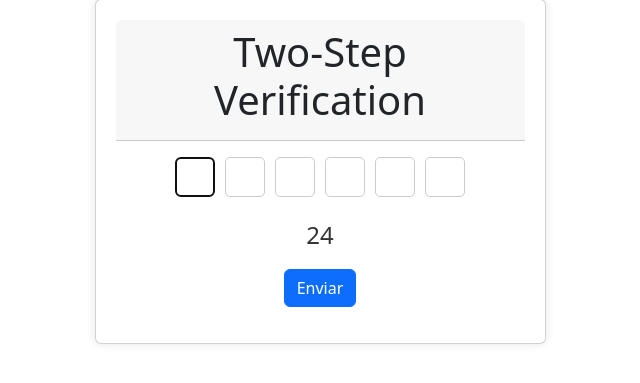
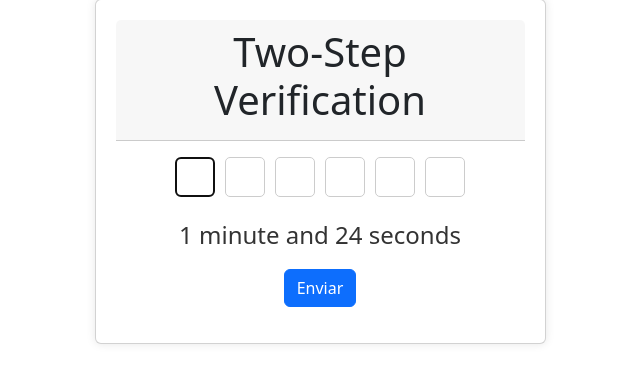
Before and after one commit to NiMouh/IdP_CRM, a Flask app: template project/backend/templates/otp.html in a window 1280 px wide. Shown: the part 229-612 px from the top of the page, without its empty margins (320-960 px from the left). Run offline with Flask 3, Linux system fonts and the light colour scheme; the template is opened without the code that fills it: most values are stand-ins (such as "Sample title", 1, 10 or a date in 2020); some libraries are stand-ins or nearby versions.

Commit message:
OTP fixed

```diff
--- a/project/backend/authorization_server.py
+++ b/project/backend/authorization_server.py
@@ -39,6 +39,8 @@ SENDER_PASSWORD = 'jfuaslvbkfjpiqxn'
 
 SUCCESS_LOG = 'INFO'
 ERROR_LOG = 'ERROR'
+
+TOTP_INTERVAL_SECONDS = 90
 
 # DATABASE STUFF #
 
@@ -210,14 +212,16 @@ def fetch_level_access(username : str) -> str:
 
     cursor.close()
 
-    return access_level
+    return access_level[0]
 
 def add_log(log_type : str, log_date : datetime, log_message : str, username : str, ip : str, access_level : str, segmentation : str) -> None:
+
+    if log_type not in [SUCCESS_LOG, ERROR_LOG] or not log_date or not log_message or not ip or not access_level or not segmentation:
+        raise ValueError("Invalid log parameters")
 
     log_date_str = log_date.strftime('%Y-%m-%d %H:%M:%S')
 
     conn = create_connection()
-    print("Connection created")
     cursor = conn.cursor()
 
     try:
@@ -257,7 +261,8 @@ def fetch_logs() -> list:
 
 # AUTHENTICATION STUFF #
 
-# challenge-response authentication
+# Challenge-Response #
+
 def generate_challenge() -> str:
     challenge = ''.join(random.choices(string.ascii_letters + string.digits, k=16))
     return challenge
@@ -346,7 +351,6 @@ def challenge_response_verified(username : str, question : str, user_response :
     else:
         return False
 
-
 @app.route('/challenge', methods=['GET', 'POST'])
 def challenge():
     if request.method == 'GET':
@@ -383,6 +387,7 @@ def challenge():
             remove_challenge(username)
             authorization_code = make_nonce()
             add_authorization_code(authorization_code, client_id_received, username)
+            add_log(SUCCESS_LOG, datetime.now(), 'Access granted', username, request.remote_addr, fetch_level_access(username), 'Authorization')
             return redirect(f'{request.form.get("redirect_uri")}?code={authorization_code}&state={request.form.get("state")}')
         else: # Generate a new challenge and ask the user to try again
             remove_challenge(username)
@@ -390,7 +395,7 @@ def challenge():
             save_challenge(username, new_challenge)
             return render_template('challenge.html', client_id=client_id_received, redirect_uri=request.form.get('redirect_uri'), state=request.form.get('state'), username=username, challenge=new_challenge, question=question, error_message='Invalid response')
 
-# TOTP #
+# Time-Based One-Time Password #
 
 @app.route('/2fa', methods=['GET', 'POST'])
 def two_factor_authentication():
@@ -412,20 +417,19 @@ def two_factor_authentication():
         if not otp or len(otp) != 6:
             return render_template('otp.html', client_id=client_id_received, redirect_uri=request.form.get('redirect_uri'), state=request.form.get('state'), username=username, error_message='Incomplete code')
 
+        if not username:
+            return render_template('error.html', error_message='Invalid request'), STATUS_CODE['BAD_REQUEST']
+
         if client_id_received not in CLIENTS:
             return render_template('error.html', error_message='Invalid client credentials'), STATUS_CODE['UNAUTHORIZED']
 
-        USERS = fetch_users()
-        seed = USERS[username]['salt']
-        seed_base32 = base64.b32encode(seed.encode()).decode('utf-8').rstrip('=')
-        totp = TOTP(seed_base32)
-
-        if not totp.verify(otp):
+        if otp_verified(username, otp):
+            authorization_code = make_nonce()
+            add_authorization_code(authorization_code, client_id_received, username)
+            add_log(SUCCESS_LOG, datetime.now(), 'Access granted', username, request.remote_addr, fetch_level_access(username), 'Authorization')
+            return redirect(f'{request.form.get("redirect_uri")}?code={authorization_code}&state={request.form.get("state")}')
+        else:
             return render_template('otp.html', client_id=client_id_received, redirect_uri=request.form.get('redirect_uri'), state=request.form.get('state'), username=username, error_message='Invalid code')
-
-        authorization_code = make_nonce()
-        add_authorization_code(authorization_code, client_id_received, username)
-        return redirect(f'{request.form.get("redirect_uri")}?code={authorization_code}&state={request.form.get("state")}')
 
 @app.route('/resend_otp/<string:username>', methods=['POST'])
 def resend_otp(username: str):
@@ -439,6 +443,14 @@ def resend_otp(username: str):
     generate_otp(seed_base32, email_address)
     return redirect('/2fa')
 
+def otp_verified(username : str, otp : str) -> bool:
+    USERS = fetch_users()
+    seed = USERS[username]['salt']
+    seed_base32 = base64.b32encode(seed.encode()).decode('utf-8').rstrip('=')
+    totp = TOTP(seed_base32, interval=TOTP_INTERVAL_SECONDS)
+
+    return totp.verify(otp)
+
 def generate_otp(seed: str, email_address: str) -> bool:
     try:
         totp_code, uri = create_totp(seed, email_address)
@@ -451,7 +463,7 @@ def generate_otp(seed: str, email_address: str) -> bool:
         return False
 
 def create_totp(seed: str, email_address: str):
-    totp = TOTP(seed)
+    totp = TOTP(seed, interval=TOTP_INTERVAL_SECONDS)
     totp_code = totp.now()
     uri = totp.provisioning_uri(name=email_address, issuer_name='CRM IAA')
     return totp_code, uri
@@ -640,18 +652,18 @@ def authorize(): # STEP 2 - Authorization Code Request
 
         risk_score = risk_based_authentication(request_ip, username)
         if risk_score >= 0:
-            challenge = generate_challenge()
-            save_challenge(username, challenge)
-            # add_log(ERROR_LOG, datetime.now(), 'High risk login', username, request_ip, USERS[username]['access_level'], 'Authorization')
-            return redirect(f'/challenge?client_id={client_id_received}&redirect_uri={redirect_uri}&state={request.args.get("state")}&username={username}&challenge={challenge}')
-        if risk_score >= 2:
             seed = USERS[username]['salt']
             seed_base32 = base64.b32encode(seed.encode()).decode('utf-8').rstrip('=')
             email_address = USERS[username]['email']
             if not generate_otp(seed_base32, email_address):
                 return render_template('error.html', error_message='Failed to generate OTP'), STATUS_CODE['INTERNAL_SERVER_ERROR']
             return redirect(f'/2fa?client_id={client_id_received}&redirect_uri={redirect_uri}&state={request.args.get("state")}&username={username}')
+        if risk_score >= 2:
+            challenge = generate_challenge()
+            save_challenge(username, challenge)
+            return redirect(f'/challenge?client_id={client_id_received}&redirect_uri={redirect_uri}&state={request.args.get("state")}&username={username}&challenge={challenge}')
 
+        # If doesn't pass the threshold, generate an authorization code
         authorization_code = make_nonce()
         add_authorization_code(authorization_code, request.args.get('client_id'), username)
 
--- a/project/backend/templates/otp.html
+++ b/project/backend/templates/otp.html
@@ -1,5 +1,6 @@
 <!DOCTYPE html>
 <html lang="pt">
+
 <head>
     <meta charset="UTF-8">
     <meta name="viewport" content="width=device-width, initial-scale=1.0">
@@ -83,7 +84,7 @@
                             <input type="hidden" name="redirect_uri" value="{{ redirect_uri }}">
                             <input type="hidden" name="state" value="{{ state }}">
                             <input type="hidden" name="username" value="{{ username }}">
-                            <div class="countdown" id="countdown">30</div>
+                            <div class="countdown" id="countdown"></div>
                             <div class="resend-link" id="resend-link">
                                 <button class="btn btn-link" onclick="resendOTP('{{ username }}')">Reenviar</button>
                             </div>
@@ -106,15 +107,18 @@
     <script>
         let countdownElement = document.getElementById('countdown');
         let resendLinkElement = document.getElementById('resend-link');
-        let timeLeft = 30;
+        let countdown_time_seconds = 90;
 
         function updateCountdown() {
-            if (timeLeft <= 0) {
+            if (countdown_time_seconds <= 0) {
                 countdownElement.innerHTML = 'Tempo Esgotado!';
                 resendLinkElement.style.display = 'block';
             } else {
-                countdownElement.innerHTML = timeLeft;
-                timeLeft--;
+                let minutes = Math.floor(countdown_time_seconds / 60);
+                let seconds = countdown_time_seconds % 60;
+                let displayText = minutes > 0 ? `${minutes} minute${minutes > 1 ? 's' : ''} and ${seconds} second${seconds > 1 ? 's' : ''}` : `${seconds} second${seconds > 1 ? 's' : ''}`;
+                countdownElement.innerHTML = displayText;
+                countdown_time_seconds--;
                 setTimeout(updateCountdown, 1000);
             }
         }
@@ -138,10 +142,12 @@
                 type: 'POST',
                 url: '/resend_otp/' + username,
                 success: function (response) {
-                    alert(response); // Exibe a mensagem de sucesso retornada pelo backend
+                    alert(response); // Display success message returned by the backend
+                    countdown_time_seconds = 90;
+                    updateCountdown(); // Trigger countdown update
                 },
                 error: function (xhr, status, error) {
-                    alert('Erro ao reenviar OTP: ' + error); // Exibe um alerta em caso de erro
+                    alert('Error resending OTP: ' + error); // Display an alert in case of error
                 }
             });
         }
```
Also changed, not shown: project/backend/database/db.sql.
